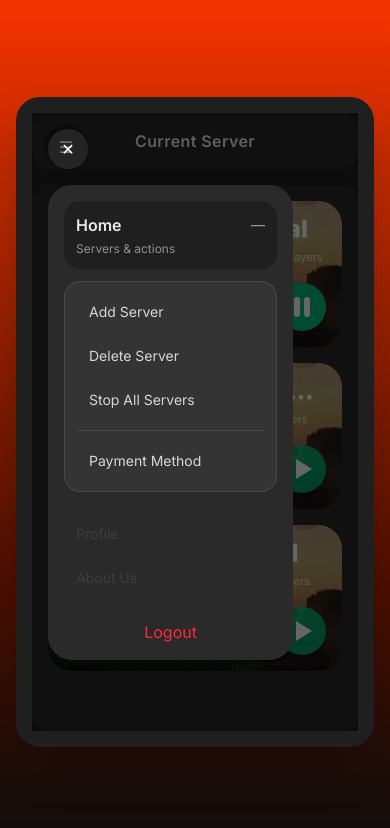
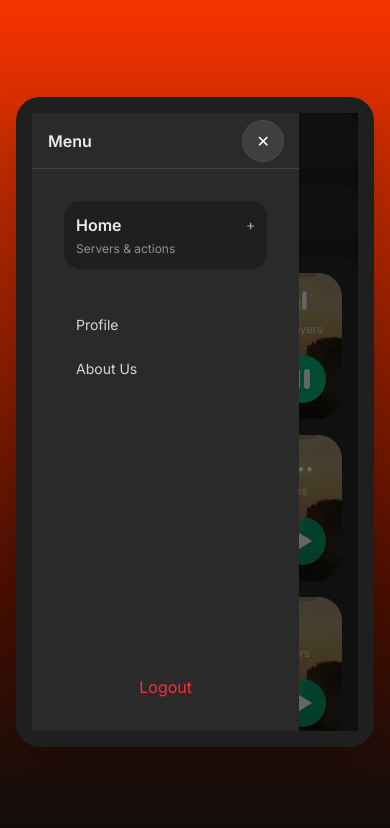
Before and after one commit to MindsofD23b/Frontend, a Next.js app: page /home in a window 390 px wide. Both pictures are taken after a click on the button "Open menu". Shown: the top 828 px of the page. Built offline with nearby package versions, Linux system fonts and the light colour scheme.

Commit message:
last finishing touches of mobile and Desktop done

```diff
--- a/app/home/_components/HomeShell.tsx
+++ b/app/home/_components/HomeShell.tsx
@@ -3,80 +3,113 @@
 import { useEffect, useState } from "react";
 import Sidebar from "./Sidebar";
 
-export default function HomeShell({ children }: { children: React.ReactNode }) {
-  const [homeMenuOpen, setHomeMenuOpen] = useState(false);
+export default function HomeShell({
+  children,
+  title = "Dashboard",
+}: {
+  children: React.ReactNode;
+  title?: string;
+}) {
+  const [drawerOpen, setDrawerOpen] = useState(false);   // mobile drawer
+  const [homeSubOpen, setHomeSubOpen] = useState(false); // Home submenu
   const [isMobile, setIsMobile] = useState(false);
 
   useEffect(() => {
-    // Tailwind "sm" is 640px, so mobile is < 640
     const mq = window.matchMedia("(max-width: 639px)");
-
     const update = () => {
       setIsMobile(mq.matches);
-      if (!mq.matches) setHomeMenuOpen(false); // close drawer when leaving mobile
+      if (!mq.matches) setDrawerOpen(false);
     };
-
     update();
     mq.addEventListener("change", update);
     return () => mq.removeEventListener("change", update);
   }, []);
 
+  useEffect(() => {
+    if (!isMobile) return;
+    document.body.style.overflow = drawerOpen ? "hidden" : "";
+    return () => {
+      document.body.style.overflow = "";
+    };
+  }, [drawerOpen, isMobile]);
+
   return (
     <div className="h-screen overflow-hidden bg-[linear-gradient(180deg,#F23200_2%,#C72C00_17%,#4A0E00_70%,#0D0D0D_100%)] flex items-center justify-center p-4 sm:p-6">
-      <div className="w-full max-w-[1150px] h-full max-h-[min(650px,85vh)] rounded-3xl bg-[#1F1F1F] p-4 sm:p-6 shadow-2xl overflow-x-hidden">
+      <div className="w-full max-w-[1150px] h-full max-h-[min(650px,85vh)] rounded-3xl bg-[#1F1F1F] p-4 sm:p-6 shadow-2xl overflow-hidden">
         <div className="h-full w-full flex flex-col sm:flex-row gap-4 sm:gap-6 min-h-0 relative">
-          {/* Burger ONLY on mobile (JS enforced) */}
-          {isMobile && (
+
+          {/* DESKTOP SIDEBAR */}
+          {!isMobile && (
+            <Sidebar
+              homeMenuOpen={homeSubOpen}
+              setHomeMenuOpen={setHomeSubOpen}
+            />
+          )}
+
+          {/* MAIN COLUMN */}
+          <div className="h-full flex-1 min-w-0 min-h-0 flex flex-col gap-4 relative">
+            {/* TOP BAR (mobile-only) */}
+            <div
+              className={`relative bg-[#2A2A2A] px-4 sm:px-6 py-4 flex items-center justify-center rounded-2xl ${
+                isMobile ? "" : "hidden"
+              }`}
+            >
+              {isMobile && !drawerOpen && (
                 <button
-              type="button"
-              onClick={() => setHomeMenuOpen(true)}
-              className="absolute top-3 left-3 z-40 h-11 w-11 rounded-full bg-black/30 backdrop-blur text-white active:scale-95 transition"
+                  onClick={() => setDrawerOpen(true)}
+                  className="absolute left-3 top-1/2 -translate-y-1/2 h-10 w-10 rounded-full  text-white transition active:scale-95"
                   aria-label="Open menu"
-              title="Open menu"
                 >
                   ☰
                 </button>
               )}
 
-          {/* Sidebar: normal on desktop, hidden on mobile */}
-          {!isMobile && (
-            <Sidebar
-              homeMenuOpen={homeMenuOpen}
-              setHomeMenuOpen={setHomeMenuOpen}
-            />
-          )}
+              <div className="text-white/90 font-semibold">{title}</div>
+            </div>
 
-          {/* Main content */}
-          <div className="h-full flex-1 min-w-0 min-h-0 flex flex-col gap-4 overflow-y-auto overscroll-contain">
+            <div className="flex-1 min-h-0 overflow-y-auto overscroll-contain">
               {children}
             </div>
+          </div>
 
-          {/* Drawer only on mobile */}
-          {isMobile && homeMenuOpen && (
-            <div className="absolute inset-0 z-50">
-              <button
-                className="absolute inset-0 bg-black/60"
-                onClick={() => setHomeMenuOpen(false)}
-                aria-label="Close menu"
+          {/* MOBILE DRAWER */}
+          {isMobile && (
+            <>
+              <div
+                onClick={() => setDrawerOpen(false)}
+                className={`absolute inset-0 z-40 bg-black transition-opacity duration-300 ${
+                  drawerOpen
+                    ? "opacity-60 pointer-events-auto"
+                    : "opacity-0 pointer-events-none"
+                }`}
               />
 
-              <div className="absolute left-0 top-0  w-[85%] max-w-[320px] p-4">
-                <div className="flex items-center justify-between mb-4">
+              <aside
+                className={`absolute left-0 top-0 z-50 h-full w-[82%] max-w-[340px]
+                bg-[#2A2A2A]
+                transform transition-transform duration-300 ease-out
+                ${drawerOpen ? "translate-x-0" : "-translate-x-[110%]"}`}
+              >
+                <div className="h-14 px-4 flex items-center justify-between border-b border-white/10">
+                  <div className="text-white/90 font-semibold">Menu</div>
                   <button
-                    onClick={() => setHomeMenuOpen(false)}
-                    className="h-10 w-10 rounded-full bg-white/10  text-white transition"
+                    onClick={() => setDrawerOpen(false)}
+                    className="h-10 w-10 rounded-full bg-white/10 text-white ring-1 ring-white/15 transition active:scale-95"
                     aria-label="Close menu"
                   >
                     ✕
                   </button>
                 </div>
 
+                <div className="p-4 h-[calc(100%-3.5rem)] overflow-y-auto overscroll-contain">
                   <Sidebar
-                  homeMenuOpen={homeMenuOpen}
-                  setHomeMenuOpen={setHomeMenuOpen}
+                    homeMenuOpen={homeSubOpen}
+                    setHomeMenuOpen={setHomeSubOpen}
+                    onNavigate={() => setDrawerOpen(false)}
                   />
                 </div>
-            </div>
+              </aside>
+            </>
           )}
         </div>
       </div>
--- a/app/home/_components/Sidebar.tsx
+++ b/app/home/_components/Sidebar.tsx
@@ -7,22 +7,28 @@ import LogoutButton from "../logoutbutton";
 function NavItem({
   href,
   label,
-  disabled,
+  onClick,
+  active,
+  indent = false,
 }: {
   href: string;
   label: string;
-  disabled?: boolean;
+  onClick?: () => void;
+  active?: boolean;
+  indent?: boolean;
 }) {
   return (
     <Link
-      href={disabled ? "#" : href}
-      aria-disabled={disabled ? "true" : "false"}
+      href={href}
+      onClick={() => onClick?.()}
       className={[
-        "rounded-2xl transition px-3 sm:px-4 py-2 text-sm sm:text-base",
-        disabled
-          ? "text-white/30 cursor-not-allowed pointer-events-none"
+        "rounded-2xl transition px-3 sm:px-4 py-2 text-sm sm:text-base block",
+        indent ? "pl-6 sm:pl-7" : "",
+        active
+          ? "bg-[#1F1F1F] text-white"
           : "text-white/80 hover:text-white hover:bg-[#1F1F1F]",
       ].join(" ")}
+      aria-current={active ? "page" : undefined}
     >
       {label}
     </Link>
@@ -32,72 +38,105 @@ function NavItem({
 export default function Sidebar({
   homeMenuOpen,
   setHomeMenuOpen,
+  onNavigate,
 }: {
-  homeMenuOpen: boolean;
+  homeMenuOpen: boolean; // NOTE: only used as "Home submenu expanded"
   setHomeMenuOpen: (v: boolean) => void;
+  onNavigate?: () => void; // closes mobile drawer
 }) {
   const pathname = usePathname();
   const router = useRouter();
 
-  const isHomeActive = pathname === "/home" || pathname?.startsWith("/home/");
-  const faded = homeMenuOpen;
+  // active helpers
+  const isHomeRoot = pathname === "/home";
+  const isHomeSection = pathname === "/home" || pathname?.startsWith("/home/");
+  const isSub = (p: string) => pathname === p;
+
+
 
   return (
-    <div
-      className="
-        h-full
-        w-full sm:w-[260px]
-        rounded-3xl
-        bg-[#2A2A2A]
-        p-4 sm:p-5
-        flex flex-col
-      "
-    >
+    <div className="h-full w-full sm:w-[260px] rounded-3xl bg-[#2A2A2A] p-4 sm:p-5 flex flex-col">
       {/* HOME header */}
       <button
+
   type="button"
   onClick={() => {
     setHomeMenuOpen(!homeMenuOpen);
     router.push("/home");
   }}
+
+
         className={[
           "w-full text-left rounded-2xl px-3 sm:px-4 py-3 transition",
-          isHomeActive ? "bg-[#1F1F1F]" : "hover:bg-[#1F1F1F]",
+          isHomeRoot ? "bg-[#1F1F1F]" : "hover:bg-[#1F1F1F]",
         ].join(" ")}
     >
         <div className="flex items-center justify-between">
           <div className="text-white/90 text-base sm:text-lg font-semibold">
             Home
           </div>
-          <div className="text-white/60 text-sm">
-            {homeMenuOpen ? "—" : "+"}
-          </div>
+          <div className="text-white/60 text-sm">{homeMenuOpen ? "—" : "+"}</div>
         </div>
         <div className="text-white/50 text-xs mt-1">Servers & actions</div>
       </button>
 
-      {/* HOME submenu */}
-      {homeMenuOpen && (
-        <div className="mt-3 rounded-2xl border border-white/10 bg-white/5 p-3">
-          <div className="flex flex-col gap-2">
-            <NavItem href="/home/add-server" label="Add Server" />
-            <NavItem href="/home/delete-server" label="Delete Server" />
-            <NavItem href="/home/stop-all" label="Stop All Servers" />
-            <div className="h-px bg-white/10 my-1" />
-            <NavItem href="/home/payment" label="Payment Method" />
+      {/* HOME submenu group */}
+      <div
+        className={[
+          "mt-3 rounded-2xl border border-white/10 bg-[#242424] transition-all",
+          homeMenuOpen ? "opacity-100 max-h-[320px] p-3" : "opacity-0 max-h-0 p-0 overflow-hidden",
+        ].join(" ")}
+      >
+        {/* Group marker so it looks connected */}
+        <div className="flex flex-col gap-1 border-l-2 border-white/10 pl-2">
+          <NavItem
+            href="/home/add-server"
+            label="Add Server"
+            onClick={onNavigate}
+            active={isSub("/home/add-server")}
+            indent
+          />
+          <NavItem
+            href="/home/delete-server"
+            label="Delete Server"
+            onClick={onNavigate}
+            active={isSub("/home/delete-server")}
+            indent
+          />
+          <NavItem
+            href="/home/stop-all"
+            label="Stop All Servers"
+            onClick={onNavigate}
+            active={isSub("/home/stop-all")}
+            indent
+          />
+
+          <div className="h-px bg-white/10 my-2" />
+
+          <NavItem
+            href="/home/payment"
+            label="Payment Method"
+            onClick={onNavigate}
+            active={isSub("/home/payment")}
+            indent
+          />
         </div>
       </div>
-      )}
 
       {/* Profile / About */}
-      <div
-        className={[
-          "mt-6 flex flex-col gap-2 sm:gap-3 transition",
-          faded ? "opacity-30" : "opacity-100",
-        ].join(" ")}
-      >
-        <NavItem href="/home/profile" label="Profile" disabled={faded} />
-        <NavItem href="/home/about-us" label="About Us" disabled={faded} />
+      <div className="mt-6 flex flex-col gap-2 sm:gap-3">
+        <NavItem
+          href="/home/profile"
+          label="Profile"
+          onClick={onNavigate}
+          active={isSub("/home/profile")}
+        />
+        <NavItem
+          href="/home/about-us"
+          label="About Us"
+          onClick={onNavigate}
+          active={isSub("/home/about-us")}
+        />
       </div>
 
       {/* Logout */}
--- a/app/home/about-us/page.tsx
+++ b/app/home/about-us/page.tsx
@@ -2,11 +2,11 @@ export default function AboutUsPage() {
   return (
     <>
       {/* HEADER */}
-      <div className="h-auto sm:h-20 rounded-2xl bg-[#2A2A2A] px-4 sm:px-6 py-4 sm:py-0 flex items-center">
-        <div className="text-white text-base sm:text-lg font-semibold">
-          About Us
-        </div>
-      </div>
+      <div className="relative rounded-2xl bg-[#2A2A2A]  px-4 sm:px-6 py-4 sm:py-5 mb-4 sm:mb-6 flex items-center justify-center">
+  <div className="text-white/90 text-base sm:text-lg font-semibold tracking-wide">
+    About Us
+  </div>
+</div>
 
       {/* CONTENT */}
       <div className="flex-1 rounded-2xl bg-[#2A2A2A] p-4 sm:p-6 overflow-auto">
--- a/app/home/add-server/page.tsx
+++ b/app/home/add-server/page.tsx
@@ -242,11 +242,11 @@ export default function AddServerPage() {
   return (
     <>
       {/* Top Bar */}
-      <div className=" rounded-2xl sm:px-6 py-4 bg-[#2A2A2A] sm:py-0 flex items-center justify-center ">
-          <div className="text-white/90 text-base sm:text-lg font-semibold tracking-wide">
-            Add Server
-          </div>
-        </div>
+      <div className="relative rounded-2xl bg-[#2A2A2A] shadow-inner px-4 sm:px-6 py-4 sm:py-5 mb-4 sm:mb-6 flex items-center justify-center">
+  <div className="text-white/90 text-base sm:text-lg font-semibold tracking-wide">
+    Add Server
+  </div>
+</div>
 
       {/* Main Panel */}
       <div className="flex-1 min-h-0 rounded-2xl  backdrop-blur-xl p-4 sm:p-6 bg-[#2A2A2A] shadow-2xl overflow-x-hidden">
@@ -257,7 +257,7 @@ export default function AddServerPage() {
             <div className="flex items-center justify-between gap-3">
               <button
                 onClick={prev}
-                className="h-11 w-11 rounded-full bg-white/10 hover:bg-white/15 ring-1 ring-white/15 text-white transition active:scale-95"
+                className="h-11 w-11 rounded-full bg-white/10 hover:bg-white/15  text-white transition active:scale-95"
                 aria-label="Previous plan"
               >
                 ◀
@@ -283,7 +283,7 @@ export default function AddServerPage() {
 
               <button
                 onClick={next}
-                className="h-11 w-11 rounded-full bg-white/10 hover:bg-white/15 ring-1 ring-white/15 text-white transition active:scale-95"
+                className="h-11 w-11 rounded-full bg-white/10 hover:bg-white/15  text-white transition active:scale-95"
                 aria-label="Next plan"
               >
                 ▶
--- a/app/home/delete-server/page.tsx
+++ b/app/home/delete-server/page.tsx
@@ -51,11 +51,12 @@ export default function DeleteServerPage() {
   return (
     <>
       {/* HEADER */}
-      <div className=" rounded-2xl sm:px-6 py-4 bg-[#2A2A2A] sm:py-0 flex items-center justify-center ">
-          <div className="text-white/90 text-base sm:text-lg font-semibold tracking-wide">
-            Delete Server
-          </div>
-        </div>
+      <div className="relative rounded-2xl bg-[#2A2A2A]  px-4 sm:px-6 py-4 sm:py-5 mb-4 sm:mb-6 flex items-center justify-center">
+  <div className="text-white/90 text-base sm:text-lg font-semibold tracking-wide">
+    Delete Server
+  </div>
+</div>
+
 
       {/* CONTENT */}
       <div className="flex-1 rounded-2xl bg-[#2A2A2A] p-4 sm:p-6 overflow-auto">
--- a/app/home/page.tsx
+++ b/app/home/page.tsx
@@ -8,15 +8,11 @@ export default function HomePage() {
   return (
     <>
       {/* HEADER */}
-      <div className="flex flex-col sm:flex-row items-stretch sm:items-center gap-3 overflow-hidden">
-        <div className="flex-1 h-auto sm:h-20 rounded-2xl bg-gradient-to-r  px-4 sm:px-6 py-4 sm:py-0 flex items-center justify-center shadow-inner bg-[#2A2A2A] ">
-          <div className="text-white/90 text-base sm:text-lg font-semibold tracking-wide">
-          Current Server
-          </div>
-        </div>
-
-
-      </div>
+      <div className="relative rounded-2xl bg-[#2A2A2A] px-4 sm:px-6 py-4 sm:py-5 mb-4 sm:mb-6 flex items-center justify-center">
+  <div className="text-white/90 text-base sm:text-lg font-semibold tracking-wide">
+    Current Servers
+  </div>
+</div>
 
       {/* LIST */}
       <div className="flex-1 rounded-2xl bg-[#2A2A2A] p-4 sm:p-6 overflow-auto">
--- a/app/home/payment/page.tsx
+++ b/app/home/payment/page.tsx
@@ -128,33 +128,24 @@ export default function PaymentPage() {
     return (
       <>
         {/* Top Bar */}
-      <div className="flex flex-col sm:flex-row items-stretch sm:items-center gap-3">
-        <div className="flex-1 h-auto sm:h-20 rounded-2xl bg-gradient-to-r from-[#1C1C1C] to-[#232323] px-4 sm:px-6 py-4 sm:py-0 flex items-center justify-center shadow-inner ring-1 ring-white/10">
+        <div className="relative rounded-2xl bg-[#2A2A2A] px-4 sm:px-6 py-4 sm:py-5 mb-4 sm:mb-6 flex items-center justify-center">
   <div className="text-white/90 text-base sm:text-lg font-semibold tracking-wide">
-            Payment Method
+    Payment Methode
   </div>
 </div>
 
-        <button
-          type="button"
-          onClick={removeMethod}
-          className="h-11 sm:h-12 w-full sm:w-auto px-5 rounded-full bg-gradient-to-br from-red-500 to-red-700 text-white font-semibold shadow-[0_0_18px_rgba(255,60,60,0.55)] hover:scale-[1.02] transition"
-        >
-          Remove
-        </button>
-      </div>
 
         {/* Main Panel */}
-      <div className="flex-1 rounded-2xl bg-black/40 backdrop-blur-xl p-4 sm:p-6 ring-1 ring-white/10 shadow-2xl">
-        <div className="h-full rounded-3xl bg-gradient-to-br from-[#161616]/80 to-[#1F1F1F]/80 p-4 sm:p-6 ring-1 ring-white/10">
-          <div className="grid grid-cols-1 lg:grid-cols-2 gap-6 h-full">
+        <div className="flex-1 rounded-2xl  bg-[#2A2A2A] backdrop-blur-xl p-4 sm:p-6 ">
+          <div className="h-full rounded-3xl bg-gradient-to-br  p-4 sm:p-6  grid grid-cols-1 lg:grid-cols-2 gap-6 h-full">
+
               {/* LEFT: Saved Method */}
-            <div className="rounded-3xl bg-gradient-to-b from-[#242424] to-[#1A1A1A] p-4 sm:p-6 flex flex-col ring-1 ring-orange-500/15 shadow-[0_0_25px_rgba(255,120,40,0.12)]">
+              <div className="rounded-3xl bg-gradient-to-b  p-4 sm:p-6 flex flex-col ">
                 <div className="flex flex-col sm:flex-row sm:items-start sm:justify-between gap-3">
                   <h3 className="text-white font-semibold tracking-wide">
                     Saved Payment
                   </h3>
-                <span className="w-fit rounded-full bg-orange-500/15 px-3 py-1 text-xs text-orange-200 ring-1 ring-orange-400/25">
+                  <span className="w-fit rounded-full bg-orange-500/15 px-3 py-1 text-xs text-orange-200 ">
                     Stored locally (demo)
                   </span>
                 </div>
@@ -183,14 +174,14 @@ export default function PaymentPage() {
                       </div>
 
                       <div className="mt-4 grid grid-cols-1 sm:grid-cols-2 gap-3 text-sm">
-                      <div className="rounded-2xl bg-white/5 ring-1 ring-white/10 p-4">
+                        <div className="rounded-2xl bg-white/5  p-4">
                           <div className="text-white/50 text-xs">Card Holder</div>
                           <div className="mt-1 text-white/85 font-semibold break-words">
                             {method.holderName}
                           </div>
                         </div>
 
-                      <div className="rounded-2xl bg-white/5 ring-1 ring-white/10 p-4">
+                        <div className="rounded-2xl bg-white/5  p-4">
                           <div className="text-white/50 text-xs">Expires</div>
                           <div className="mt-1 text-white/85 font-semibold">
                             {method.expMonth}/{method.expYear}
@@ -213,7 +204,7 @@ export default function PaymentPage() {
                         </span>
                       </div>
 
-                    <div className="mt-4 rounded-2xl bg-white/5 ring-1 ring-white/10 p-4">
+                      <div className="mt-4 rounded-2xl bg-white/5  p-4">
                         <div className="text-white/50 text-xs">Email</div>
                         <div className="mt-1 text-white/85 font-semibold break-words">
                           {method.email}
@@ -228,7 +219,7 @@ export default function PaymentPage() {
                 </div>
 
                 {msg && (
-                <div className="mt-5 rounded-2xl bg-white/5 ring-1 ring-white/10 p-4 text-sm text-white/80">
+                  <div className="mt-5 rounded-2xl bg-white/5  p-4 text-sm text-white/80">
                     {msg}
                   </div>
                 )}
@@ -239,7 +230,7 @@ export default function PaymentPage() {
               </div>
 
               {/* RIGHT: Add/Update Method */}
-            <div className="rounded-3xl bg-gradient-to-b from-[#262626] to-[#1C1C1C] p-4 sm:p-6 flex flex-col ring-2 ring-red-500/25 shadow-[0_0_35px_rgba(255,60,60,0.25)]">
+              <div className="rounded-3xl bg-gradient-to-b  p-4 sm:p-6 flex flex-col">
                 <div className="flex items-start justify-between">
                   <h3 className="text-white font-semibold tracking-wide">
                     Add / Update
@@ -260,7 +251,7 @@ export default function PaymentPage() {
                     type="button"
                     onClick={() => setTab("card")}
                     className={[
-                    "w-full sm:w-auto rounded-full px-5 py-2 text-sm font-semibold ring-1 transition",
+                      "w-full sm:w-auto rounded-full px-5 py-2 text-sm font-semibold  transition",
                       tab === "card"
                         ? "bg-gradient-to-r from-orange-400 to-orange-600 text-white ring-orange-400/40 shadow-[0_0_18px_rgba(255,140,60,0.45)]"
                         : "bg-white/5 text-white/70 ring-white/10 hover:bg-white/10",
@@ -409,10 +400,10 @@ export default function PaymentPage() {
                 )}
 
                 <div className="mt-auto pt-6 text-xs text-white/40">
-                You can replace your method anytime — the last saved one is active.
+                  You can replace your method anytime — the last saved one is act ive.
                 </div>
               </div>
-          </div>
+
           </div>
         </div>
       </>
--- a/app/home/profile/page.tsx
+++ b/app/home/profile/page.tsx
@@ -3,11 +3,12 @@ export default function ProfilePage() {
     <>
       {/* HEADER */}
 
-        <div className=" rounded-2xl sm:px-6 py-4 bg-[#2A2A2A] sm:py-0 flex items-center justify-center ">
-          <div className="text-white/90 text-base sm:text-lg font-semibold tracking-wide">
-            Profile
-          </div>
-        </div>
+        <div className="relative rounded-2xl bg-[#2A2A2A]  px-4 sm:px-6 py-4 sm:py-5 mb-4 sm:mb-6 flex items-center justify-center">
+  <div className="text-white/90 text-base sm:text-lg font-semibold tracking-wide">
+    Profile
+  </div>
+</div>
+
 
 
       {/* CONTENT */}
```
Lines whose indentation alone changed are shown as unchanged.
